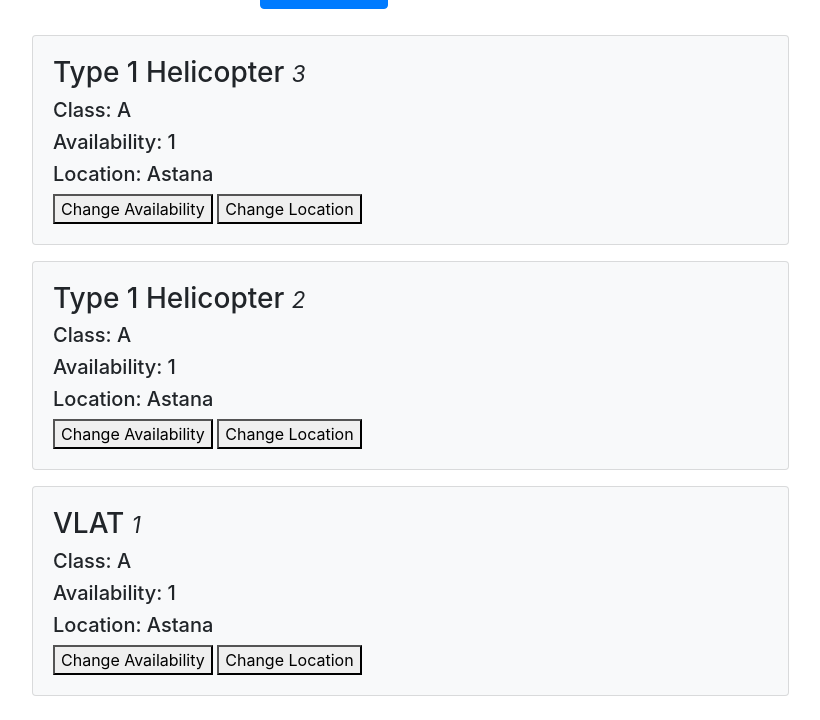
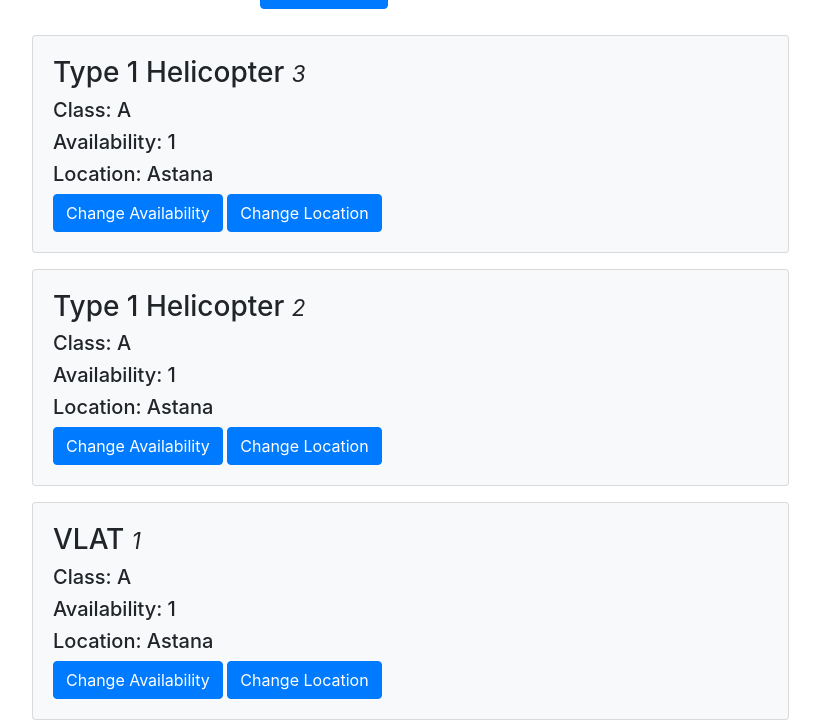
Before and after one commit to Aniyar/Smokey_boy, a Flask app: page /inventory in a window 1280 px wide. Shown: the part 166-886 px from the top of the page, without its empty margins (38-858 px from the left). Before the commit the page ends 862 px from the top, so only its background shows below. Run offline with Flask 2, Linux system fonts and the light colour scheme; some libraries are stand-ins or nearby versions.

Commit message:
UI change location/availability modals and buttons

```diff
--- a/UI/main.py
+++ b/UI/main.py
@@ -38,9 +38,13 @@ def inventory():
     im.init_table()
     if request.method == 'GET':
         return render_template('inventory.html', inventory=im.get_all())
-    elif request.method == 'POST':
+    elif request.method == 'POST' and "name" in request.form:
         name, rclass, availability, location, description = request.form["name"], request.form["classselect"], request.form["availabilityselect"], request.form["location"], request.form["description"]
         im.insert(name, rclass, availability, location, description)
+    elif request.method == 'POST' and "newlocation" in request.form:
+        im.change_location(3, request.form["newlocation"])
+    elif request.method == 'POST' and "newavaselect" in request.form:
+        im.change_availability(3, request.form["newavaselect"])
 
 
 @app.route('/delete_item/<int:item_id>', methods=['GET'])
--- a/UI/templates/inventory.html
+++ b/UI/templates/inventory.html
@@ -10,7 +10,9 @@
         <i class="fa fa-search" aria-hidden="true"></i>
         <input class="form-control form-control-sm ml-3 w-175" type="text" placeholder="Search" aria-label="Search">
     </form>
+    <form class="form-inline d-flex justify-content-center md-form form-sm mt-0"></form>
     <button type="button" class="btn btn-primary" data-toggle="modal" data-target="#myModal">Add resourse</button>
+    </form>
 </div>
 
 <div class="row">
@@ -26,8 +28,10 @@
                         <h5>Location: {{item[4]}}</h5>
                     </div>
                     <row>
-                        <button type="button">Change Availability</button>
-                        <button type="button">Change Location</button>
+                        <button type="button" class="btn btn-primary" data-toggle="modal"
+                            data-target="#AvailabilityModal">Change Availability</button>
+                        <button type="button" class="btn btn-primary" data-toggle="modal"
+                            data-target="#LocationModal">Change Location</button>
                     </row>
 
                 </div>
@@ -94,4 +98,69 @@
         </div>
     </div>
 </div>
-{% endblock %}
+
+
+<!-- Availability Modal -->
+<div class="modal fade" id="AvailabilityModal">
+    <div class="modal-dialog">
+        <div class="modal-content">
+
+            <!-- Modal Header -->
+            <div class="modal-header">
+                <h2 class="modal-title">Change Availability</h2>
+                <button type="button" class="close" data-dismiss="modal">×</button>
+            </div>
+            <!-- Modal body -->
+            <form class="box" method="post" enctype="multipart/form-data">
+                <div class="modal-body">
+                    <div class="form-group">
+                        <div class="row">
+                            <label for="newavaselect">Current Availability:</label>
+                            <select class="custom-select" name="newavaselect" id="newavaselect">
+                                <option selected>Select...</option>
+                                <option value="0">Unavailable</option>
+                                <option value="1">Available</option>
+                            </select>
+
+                        </div>
+                    </div>
+                    <div class="modal-footer">
+                        <button type="button" class="btn btn-danger" data-dismiss="modal">Close</button>
+                        <button type="submit" class="btn btn-danger">Save Changes</button>
+                    </div>
+                </div>
+            </form>
+        </div>
+    </div>
+</div>
+
+
+<!-- Location Modal -->
+<div class="modal fade" id="LocationModal">
+    <div class="modal-dialog">
+        <div class="modal-content">
+
+            <!-- Modal Header -->
+            <div class="modal-header">
+                <h2 class="modal-title">Change Location</h2>
+                <button type="button" class="close" data-dismiss="modal">×</button>
+            </div>
+            <!-- Modal body -->
+            <form class="box" method="post" enctype="multipart/form-data">
+                <div class="modal-body">
+                    <div class="form-group">
+                        <div class="row">
+                            <label for="newlocation">New Location:</label>
+                            <textarea class="form-control" rows="1" id="newlocation" name="newlocation"></textarea>
+                        </div>
+                    </div>
+                    <div class="modal-footer">
+                        <button type="button" class="btn btn-danger" data-dismiss="modal">Close</button>
+                        <button type="submit" class="btn btn-danger">Save Changes</button>
+                    </div>
+                </div>
+            </form>
+        </div>
+    </div>
+</div>
+    {% endblock %}
```
